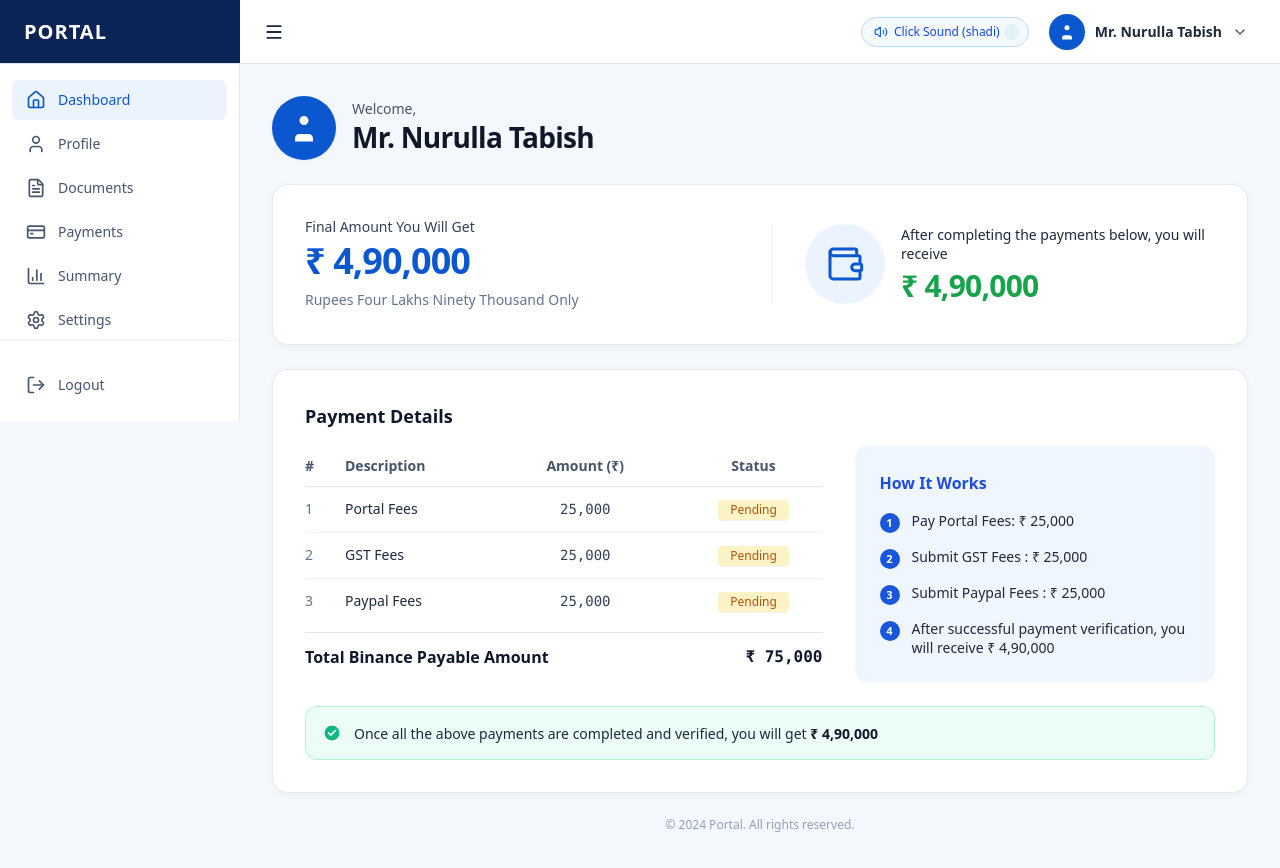
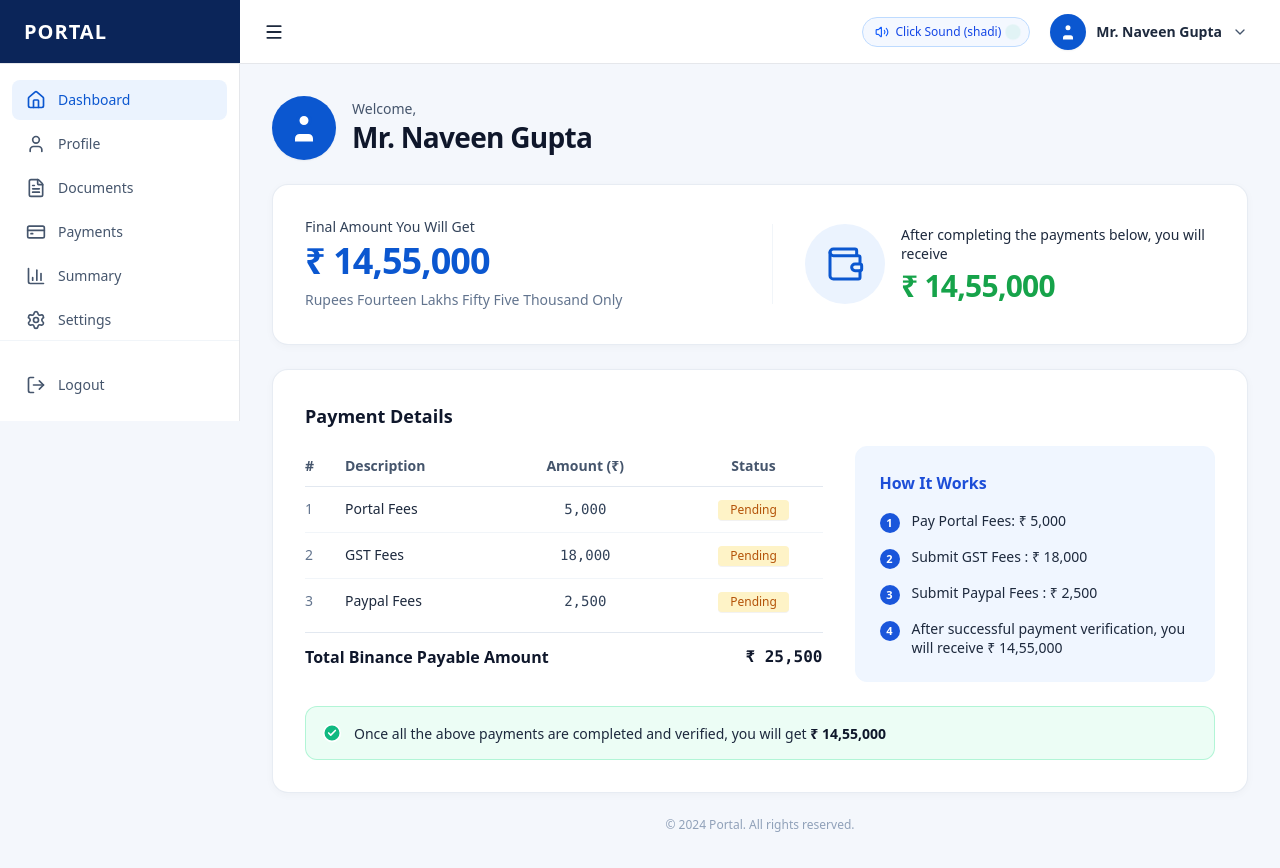
Before and after one commit to Sauravitachi/portal, a Next.js app: page / in a window 1280 px wide. Shown: the top 868 px of the page. Built offline with nearby package versions, Linux system fonts and the light colour scheme; a web font is replaced by a local one.

Commit message:
fix: update payment amounts and user name in portal page

```diff
--- a/app/page.tsx
+++ b/app/page.tsx
@@ -38,9 +38,9 @@ interface PaymentItem {
 }
 
 const INITIAL_PAYMENTS: PaymentItem[] = [
-  { id: 1, description: 'Portal Fees', amount: 25000, status: 'Pending', category: 'fee' },
-  { id: 2, description: 'GST Fees ', amount: 25000, status: 'Pending', category: 'dd1' },
-  { id: 3, description: 'Paypal Fees', amount: 25000, status: 'Pending', category: 'dd2' }
+  { id: 1, description: 'Portal Fees', amount: 5000, status: 'Pending', category: 'fee' },
+  { id: 2, description: 'GST Fees ', amount: 18000, status: 'Pending', category: 'dd1' },
+  { id: 3, description: 'Paypal Fees', amount: 2500, status: 'Pending', category: 'dd2' }
 ];
 
 export default function PortalPage() {
@@ -265,7 +265,7 @@ export default function PortalPage() {
                 <User className="w-4 h-4 sm:w-5 sm:h-5 fill-white text-[#0B57D0]" />
               </div>
               <span className="hidden md:inline text-sm font-semibold text-slate-800">
-                Mr. Nurulla Tabish
+                Mr. Naveen Gupta
               </span>
               <ChevronDown className="w-3.5 h-3.5 sm:w-4 sm:h-4 text-slate-600" />
             </button>
@@ -275,7 +275,7 @@ export default function PortalPage() {
               <div className="absolute right-0 mt-2 w-56 bg-white rounded-xl shadow-xl border border-slate-200 py-1.5 z-50">
                 <div className="px-4 py-2 border-b border-slate-100">
                   <p className="text-xs text-slate-500">Signed in as</p>
-                  <p className="text-sm font-bold text-slate-900 truncate">Mr. Nurulla Tabish</p>
+                  <p className="text-sm font-bold text-slate-900 truncate">Mr. Naveen Gupta</p>
                   <span className="inline-block mt-1 text-[11px] bg-emerald-100 text-emerald-800 font-semibold px-2 py-0.5 rounded-full">
                     KYC Verified
                   </span>
@@ -412,7 +412,7 @@ export default function PortalPage() {
                   <div>
                     <p className="text-slate-600 text-xs sm:text-sm font-normal">Welcome,</p>
                     <h1 className="text-xl sm:text-2xl md:text-[28px] font-bold text-slate-900 tracking-tight">
-                      Mr. Nurulla Tabish
+                      Mr. Naveen Gupta
                     </h1>
                   </div>
                 </div>
@@ -426,10 +426,10 @@ export default function PortalPage() {
                         Final Amount You Will Get
                       </h2>
                       <div className="text-2xl sm:text-3xl md:text-4xl font-extrabold text-[#0B57D0] tracking-tight">
-                        ₹ 4,90,000
+                        ₹ 14,55,000
                       </div>
                       <p className="text-xs sm:text-sm text-slate-500 font-normal leading-relaxed pt-1">
-                        Rupees Four Lakhs Ninety Thousand Only
+                        Rupees Fourteen Lakhs Fifty Five Thousand Only
                       </p>
                     </div>
 
@@ -445,7 +445,7 @@ export default function PortalPage() {
                           After completing the payments below, you will receive
                         </p>
                         <div className="text-xl sm:text-2xl md:text-3xl font-bold text-[#16A34A] tracking-tight">
-                          ₹ 4,90,000
+                          ₹ 14,55,000
                         </div>
                       </div>
                     </div>
@@ -536,7 +536,7 @@ export default function PortalPage() {
                           <div className="w-5 h-5 rounded-full bg-[#1A56DB] text-white flex items-center justify-center text-[11px] font-bold shrink-0 mt-0.5">
                             1
                           </div>
-                          <span>Pay Portal Fees: ₹ 25,000</span>
+                          <span>Pay Portal Fees: ₹ 5,000</span>
                         </div>
 
                         {/* Step 2 */}
@@ -544,7 +544,7 @@ export default function PortalPage() {
                           <div className="w-5 h-5 rounded-full bg-[#1A56DB] text-white flex items-center justify-center text-[11px] font-bold shrink-0 mt-0.5">
                             2
                           </div>
-                          <span>Submit GST Fees : ₹ 25,000</span>
+                          <span>Submit GST Fees : ₹ 18,000</span>
                         </div>
 
                         {/* Step 3 */}
@@ -552,7 +552,7 @@ export default function PortalPage() {
                           <div className="w-5 h-5 rounded-full bg-[#1A56DB] text-white flex items-center justify-center text-[11px] font-bold shrink-0 mt-0.5">
                             3
                           </div>
-                          <span>Submit Paypal Fees : ₹ 25,000</span>
+                          <span>Submit Paypal Fees : ₹ 2,500</span>
                         </div>
 
                         {/* Step 4 */}
@@ -561,7 +561,7 @@ export default function PortalPage() {
                             4
                           </div>
                           <span className="leading-snug">
-                            After successful payment verification, you will receive ₹ 4,90,000
+                            After successful payment verification, you will receive ₹ 14,55,000
                           </span>
                         </div>
                       </div>
@@ -573,7 +573,7 @@ export default function PortalPage() {
                     <CheckCircle2 className="w-5 h-5 text-[#10B981] fill-[#10B981] text-white shrink-0 mt-0.5 sm:mt-0" />
                     <p className="text-xs sm:text-sm text-slate-800 leading-snug">
                       Once all the above payments are completed and verified, you will get{' '}
-                      <strong className="text-slate-900 font-bold">₹ 4,90,000</strong>
+                      <strong className="text-slate-900 font-bold">₹ 14,55,000</strong>
                     </p>
                   </div>
                 </div>
@@ -587,7 +587,7 @@ export default function PortalPage() {
                       <User className="w-7 h-7 sm:w-9 sm:h-9 fill-white text-[#0B57D0]" />
                     </div>
                     <div>
-                      <h2 className="text-lg sm:text-xl font-bold text-slate-900">Mr. Nurulla Tabish</h2>
+                      <h2 className="text-lg sm:text-xl font-bold text-slate-900">Mr. Naveen Gupta</h2>
                       <p className="text-xs text-slate-500">Applicant ID: APP-2024-88419</p>
                     </div>
                   </div>
@@ -599,7 +599,7 @@ export default function PortalPage() {
                 <div className="grid grid-cols-1 sm:grid-cols-2 gap-3 sm:gap-4 text-sm">
                   <div className="p-3.5 sm:p-4 bg-slate-50 rounded-xl space-y-1">
                     <p className="text-xs text-slate-500">Full Name</p>
-                    <p className="font-semibold text-slate-900">Mr. Nurulla Tabish</p>
+                    <p className="font-semibold text-slate-900">Mr. Naveen Gupta</p>
                   </div>
                   <div className="p-3.5 sm:p-4 bg-slate-50 rounded-xl space-y-1">
                     <p className="text-xs text-slate-500">Mobile Number</p>
```
